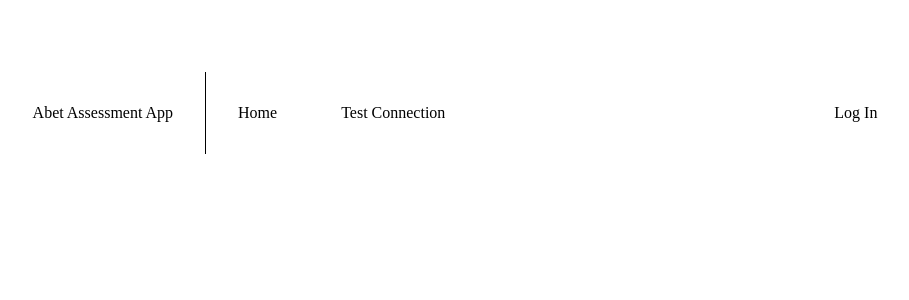
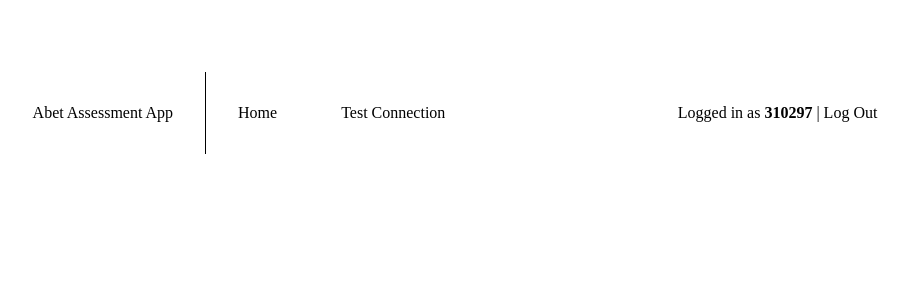
Before and after one commit to tdavis36/ABET-Assessment-App, a Vue app in the folder frontend/: page /1/instructors in a window 1280 px wide. Shown: the top 300 px of the page, without its empty margins (185-1094 px from the left). Built offline with nearby package versions, Linux system fonts and the light colour scheme.

Commit message:
Nav bar component responds to the logged-in state of user

```diff
--- a/frontend/src/App.vue
+++ b/frontend/src/App.vue
@@ -1,11 +1,20 @@
 <script lang="ts" setup>
+  import { ref } from 'vue'
   import NavBar from '@/components/NavBar.vue'
+
+  const userID = ref(310297)
+  const loggedIn = ref(true)
+
+  function handle_logout(){
+    userID.value = 0
+    loggedIn.value = false;
+  }
 </script>
 
 <template>
   <div id="app">
     <header>
-      <NavBar />
+      <NavBar :loggedIn="loggedIn" :userID="userID" @logout="handle_logout"/>
     </header>
 
     <main>
--- a/frontend/src/components/NavBar.vue
+++ b/frontend/src/components/NavBar.vue
@@ -1,5 +1,10 @@
 <script lang="ts" setup>
+    const props = defineProps({
+        loggedIn:Boolean,
+        userID:Number,
+    })
 
+    const emits = defineEmits(["logout"])
 </script>
 
 <template>
@@ -9,7 +14,10 @@
         </div>
         <router-link to="/" class="nav_button">Home</router-link>
         <router-link to="/test-connection" class="nav_button">Test Connection</router-link>
-        <router-link to="/login" class="nav_button" id="login">Log In</router-link>
+        <router-link v-if="loggedIn" to="/home" class="nav_button" id="logout" @click="$emit('logout')">
+            Logged in as <strong>{{ userID }}</strong> | Log Out
+        </router-link>
+        <router-link v-else to="/login" class="nav_button" id="login">Log In</router-link>
     </div>
     <h1 hidden>This hidden element checks if the site loaded</h1>
 </template>
@@ -38,7 +46,7 @@
         text-decoration: none;
     }
 
-    #login{
+    #login, #logout{
         margin-left: auto;
     }
 </style>
--- a/frontend/src/components/pages/LogIn.vue
+++ b/frontend/src/components/pages/LogIn.vue
@@ -7,7 +7,7 @@
     const display_error = true;
     const error_message = "Email or password is incorrect."
 
-    function login(): number{
+    function login(): Number{
 
         return 0;
     }
```
